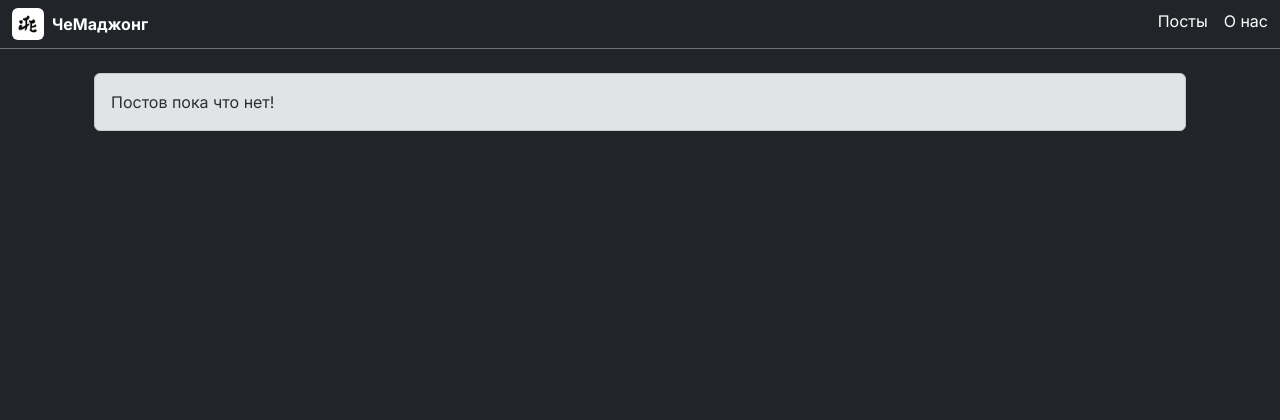
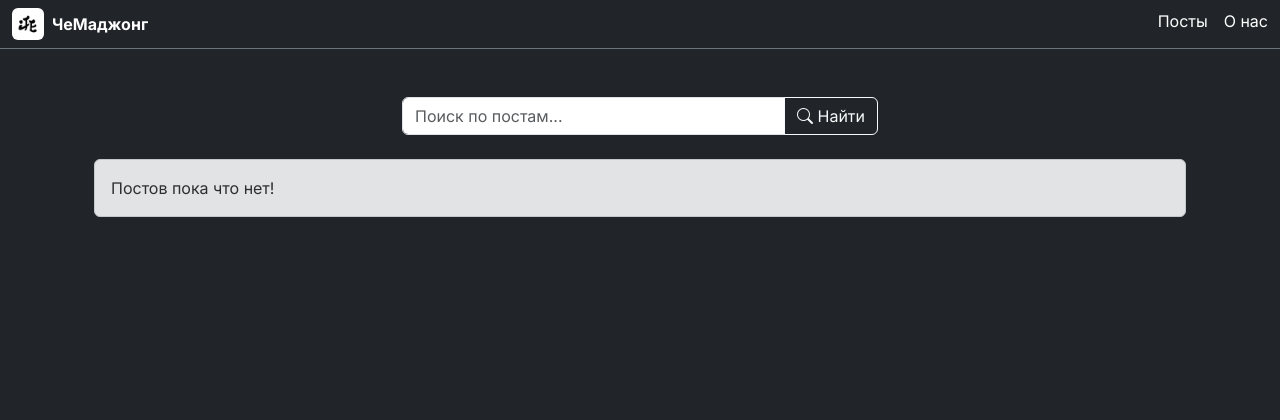
Before and after one commit to Cuptyom/flaskChemahjong, a Flask app: page /posts in a window 1280 px wide. Shown: the top 420 px of the page. Run offline with Flask 3, Linux system fonts and the light colour scheme; data that the repository does not hold is empty; some libraries are stand-ins or nearby versions.

Commit message:
добавил поиск по заголовку

```diff
--- a/app.py
+++ b/app.py
@@ -209,10 +209,18 @@ def delete_main_data(main_data_id):
 @app.route('/posts/<int:page>')
 def posts(page=1):
     per_page = 8
-    pagination = Posts.query.order_by(Posts.post_date.desc()).paginate(
-        page=page, per_page=per_page, error_out=False
-    )
-    return render_template('posts.html', posts=pagination.items, pagination=pagination)
+    is_search = False
+    search = request.args.get('search', '').strip()
+
+    query = Posts.query
+
+    if search:
+        query = query.filter((Posts.post_title.ilike(f'%{search}%')))
+        is_search = True
+
+    pagination = query.order_by(Posts.post_date.desc()).paginate(page=page, per_page=per_page, error_out=False)
+
+    return render_template('posts.html', posts=pagination.items, pagination=pagination, search=search, is_search=is_search)
 
 
 @app.route('/posts/detail/<int:post_id>')
--- a/templates/posts.html
+++ b/templates/posts.html
@@ -4,11 +4,22 @@
 
 {% block body %}
 <div class="container">
-    {% if not posts %}
+    <form class="container my-4" style="max-width: 500px;" method="GET">
+        <div class="input-group">
+            <input type="text" class="form-control" name="search"
+                   placeholder="Поиск по постам..." value="{{ search or '' }}"
+                   aria-label="Поиск">
+            <button type="submit" class="btn btn-outline-light">
+                <i class="bi bi-search"></i> Найти
+            </button>
+        </div>
+    </form>
+    {% if not posts and not is_search %}
         <div class="alert alert-secondary">Постов пока что нет!</div>
+    {% elif not posts and is_search %}
+        <div class="alert alert-secondary">Постов не найдено!</div>
     {% else %}
-        <div class="row row-cols-1 row-cols-md-4 g-4 justify-content-center mx-auto"
-             style="max-width: 1000px;">
+        <div class="row row-cols-1 row-cols-md-4 g-4 justify-content-center mx-auto" style="max-width: 1000px;">
             {% for el in posts %}
             <div>
                 <div class="card h-100 shadow-sm post-card">
```
